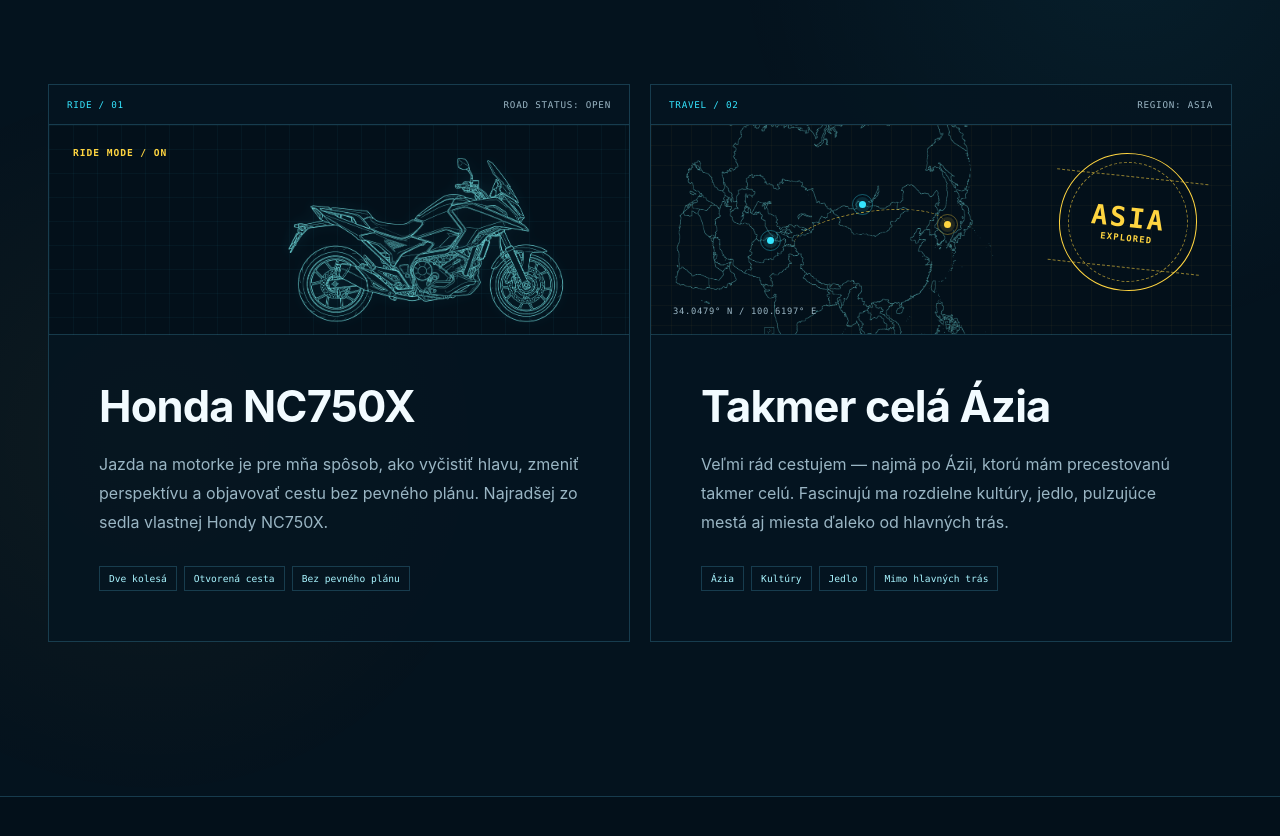
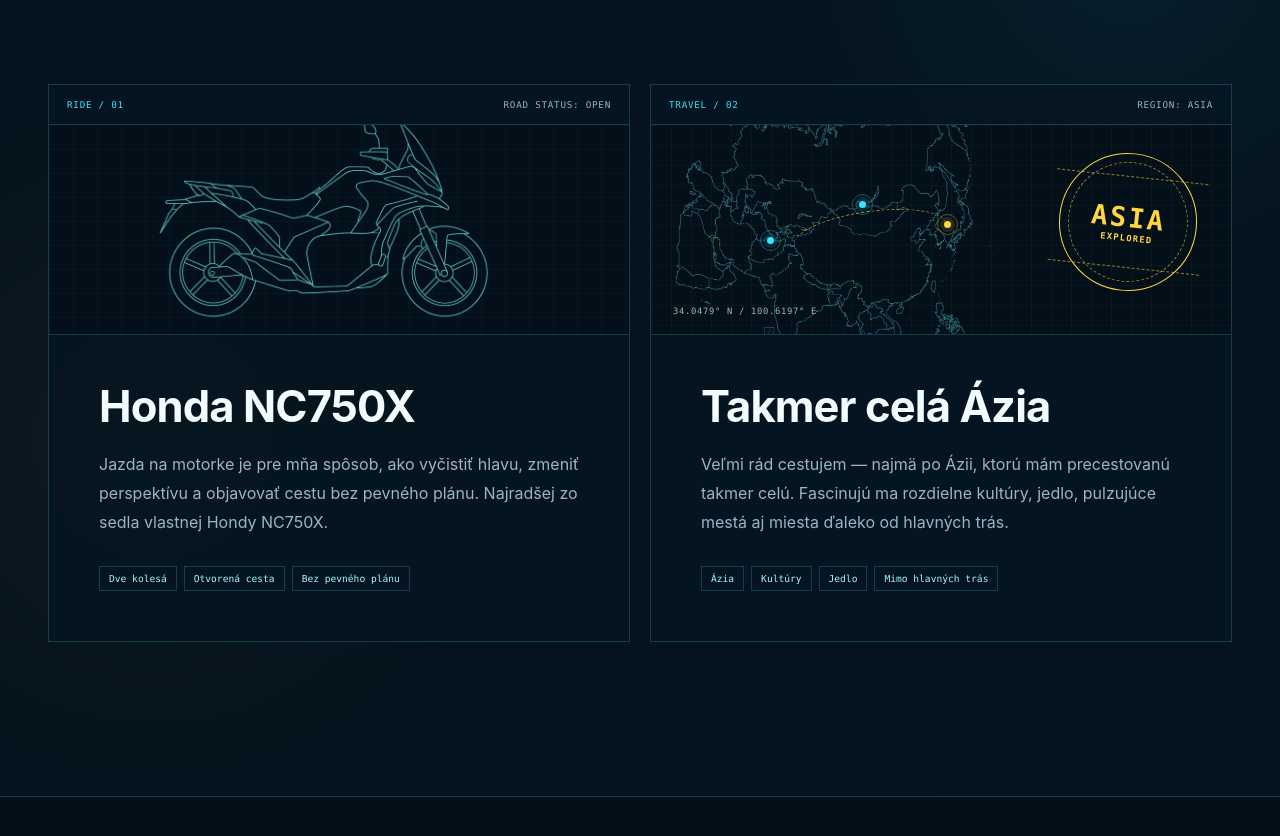
Before and after one commit to DominikPalo/dominikpalo.github.io, a React (Vite) app: page / in a window 1280 px wide. Shown: the part 6756-7592 px from the top of the page. Built offline with nearby package versions, Linux system fonts and the light colour scheme.

Commit message:
Simplify motorcycle outline and retain wheel detail

```diff
--- a/app/globals.css
+++ b/app/globals.css
@@ -1157,23 +1157,13 @@
 
 .motorcycle-outline {
   position: absolute;
-  right: 24px;
+  right: 50%;
   bottom: 4px;
-  width: min(58%, 390px);
+  width: min(72%, 470px);
   height: auto;
-  opacity: 0.86;
-  filter:
-    invert(86%) sepia(92%) saturate(1554%) hue-rotate(157deg) brightness(103%) contrast(104%)
-    drop-shadow(0 0 7px rgba(53, 230, 255, 0.24));
-}
-
-.ride-visual small {
-  position: absolute;
-  top: 22px;
-  left: 24px;
-  color: var(--yellow);
-  font: 600 0.6rem var(--font-mono);
-  letter-spacing: 0.1em;
+  transform: translateX(50%);
+  opacity: 0.68;
+  filter: invert(86%) sepia(92%) saturate(1554%) hue-rotate(157deg) brightness(103%) contrast(104%);
 }
 
 .travel-visual {
@@ -1747,9 +1737,8 @@
   }
 
   .motorcycle-outline {
-    right: 12px;
     bottom: 10px;
-    width: 68%;
+    width: 84%;
   }
 
   .asia-map-outline {
--- a/app/page.tsx
+++ b/app/page.tsx
@@ -746,10 +746,9 @@
               <div className="ride-visual" aria-hidden="true">
                 <img
                   className="motorcycle-outline"
-                  src="/motorcycle-outline.webp"
+                  src="/motorcycle-outline-balanced.webp"
                   alt=""
                 />
-                <small>RIDE MODE / ON</small>
               </div>
               <div className="hobby-content">
                 <h3>{t.rideTitle}</h3>
```
Also changed, not shown: public/motorcycle-outline-balanced.webp (added), public/motorcycle-outline.webp (deleted).
